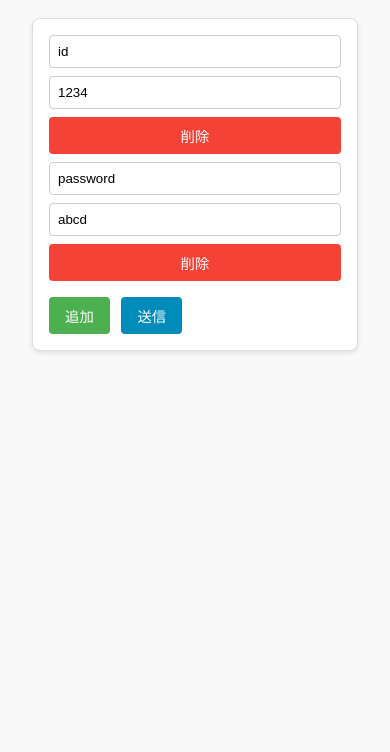
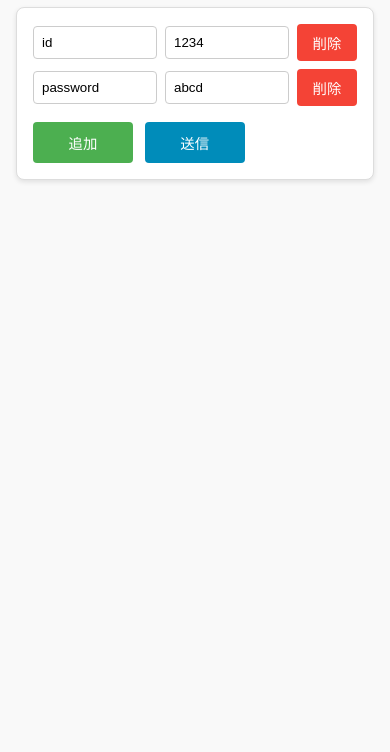
Before and after one commit to ayumu-nishimura/web, a plain HTML site: page autocomplete.html in a window 390 px wide. Shown: the part 92-844 px from the top of the page. Drawn offline with Linux system fonts and the light colour scheme.

Commit message:
feat: postMessageで送信する値を調整

```diff
--- a/autocomplete.html
+++ b/autocomplete.html
@@ -2,7 +2,7 @@
 <html lang="ja">
 <head>
   <meta charset="UTF-8">
-  <title>Dynamic Key-Value Form</title>
+  <title>Dynamic Key-Value Form (Responsive)</title>
   <style>
     /* ページ全体の基本スタイル */
     body {
@@ -14,6 +14,7 @@
     h1 {
       color: #333;
       margin-bottom: 1em;
+      text-align: center;
     }
 
     /* フォーム全体をまとめるコンテナ */
@@ -23,7 +24,7 @@
       border-radius: 8px;
       padding: 1em;
       max-width: 500px;
-      margin: 0 auto;
+      margin: 0 auto; /* コンテナ自体を画面中央に配置 */
       box-shadow: 0 2px 5px rgba(0,0,0,0.1);
     }
 
@@ -31,29 +32,37 @@
     .pair {
       display: flex;
       align-items: center;
+      justify-content: center; /* 中央揃え */
       gap: 8px;
       margin-bottom: 0.5em;
+
+      /* 画面が狭い場合でも折り返さず、横スクロールできるように */
+      overflow-x: auto;
+      white-space: nowrap;
     }
 
     /* 入力欄のスタイル */
     .pair input[type="text"] {
-      flex: 1;
+      min-width: 100px; /* 狭い画面での極端な圧縮を防止 */
       padding: 8px;
       border: 1px solid #ccc;
       border-radius: 4px;
     }
 
-    /* ボタン全般のスタイル */
+    /* --------------------------
+       ボタン全般のスタイル
+       -------------------------- */
     button {
       cursor: pointer;
       border: none;
       border-radius: 4px;
-      padding: 8px 16px;
+      padding: 10px 20px;  /* ボタンを広めに */
       font-size: 0.9rem;
       transition: background-color 0.2s ease;
+      min-width: 100px;   /* 幅を大きく */
     }
 
-    /* 追加/送信ボタン */
+    /* 追加ボタン */
     #addPair {
       background-color: #4CAF50;
       color: #fff;
@@ -63,6 +72,7 @@
       background-color: #45a049;
     }
 
+    /* 送信ボタン */
     #submit {
       background-color: #008CBA;
       color: #fff;
@@ -71,12 +81,14 @@
       background-color: #007BB5;
     }
 
-    /* 削除ボタン */
+    /* 削除ボタンのみ元の幅に戻す（細めに） */
     .remove-btn {
       background-color: #f44336;
       color: #fff;
+      /* 全ボタンへ設定した「padding:10px 20px;」「min-width:100px;」などを上書き */
       padding: 8px;
-      flex: 0 0 auto;
+      min-width: 60px; /* or min-width: 0; でもOK */
+      flex: 0 0 auto;  /* 横幅固定 */
     }
     .remove-btn:hover {
       background-color: #d32f2f;
@@ -85,13 +97,20 @@
     /* ボタン配置をまとめるラッパ */
     .buttons {
       margin-top: 1em;
+      text-align: left; /* ボタン類を左寄せ */
     }
 
-    /* 小さめ画面の場合の調整 */
-    @media (max-width: 480px) {
-      .pair {
-        flex-direction: column;
-        align-items: stretch;
+    /* 画面幅が狭いときの調整 */
+    @media (max-width: 600px) {
+      body {
+        margin: 1em;
+      }
+      .form-container {
+        margin: 0 auto;
+        padding: 1em;
+      }
+      .buttons button:not(:last-child) {
+        margin-right: 0.5em;
       }
     }
   </style>
@@ -136,6 +155,7 @@
         div.appendChild(keyInput);
         div.appendChild(valueInput);
         div.appendChild(removeBtn);
+
         form.appendChild(div);
       }
 
@@ -172,10 +192,9 @@
         if (typeof window.webkit !== 'undefined' &&
             typeof window.webkit.messageHandlers !== 'undefined' &&
             typeof window.webkit.messageHandlers.autocomplete !== 'undefined') {
-          window.webkit.messageHandlers.autocomplete.postMessage(queryString);
+          window.webkit.messageHandlers.autocomplete.postMessage({[this.href]: queryString });
         } else {
           alert('ネイティブインターフェースが見つかりませんでした。');
-          console.log(queryString);
         }
       });
     });
```
